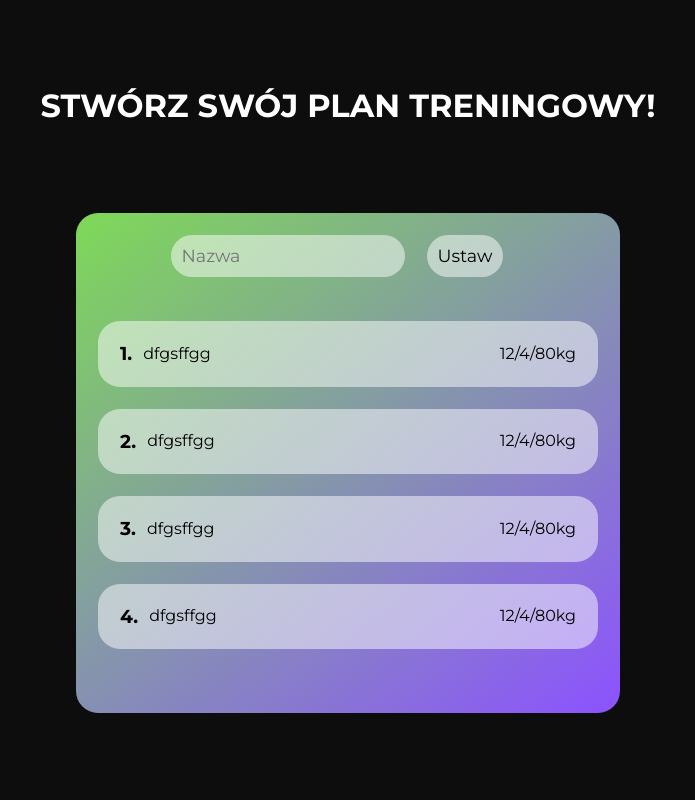
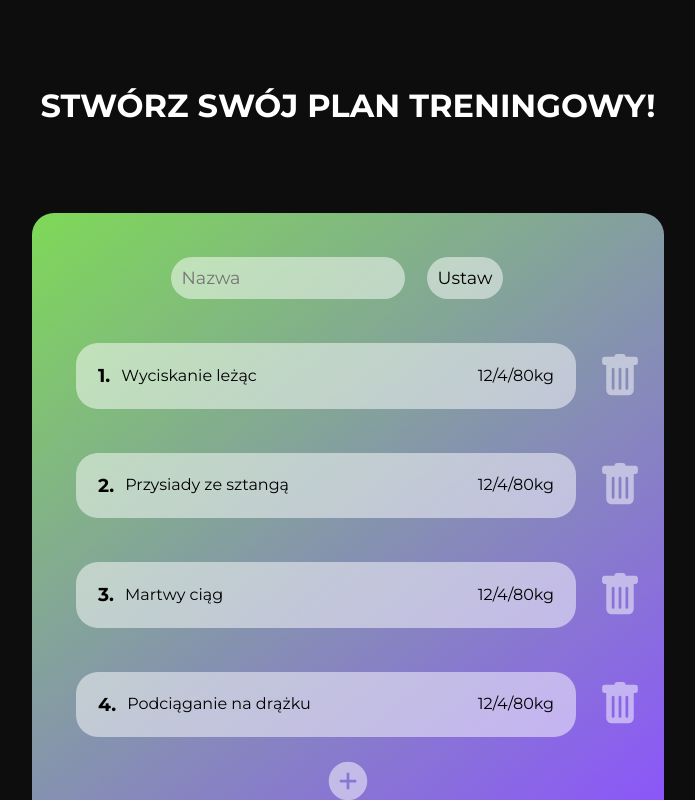
Before and after one commit to shauek97/plan-your-gainz, a React (Create React App) app: page / in a window 1280 px wide. Shown: the whole page, without its empty margins (292-987 px from the left). Built offline with nearby package versions, Linux system fonts and the light colour scheme.

Commit message:
Generating exercices from state

```diff
--- a/src/components/features/ExerciseFIeld/ExerciseField.js
+++ b/src/components/features/ExerciseFIeld/ExerciseField.js
@@ -1,16 +1,21 @@
-import styles from './ExerciseField.module.scss';
+import styles from "./ExerciseField.module.scss";
+import { BsFillTrashFill } from "react-icons/bs";
 
-export default function ExerciseField() {
-
-  return(
+export default function ExerciseField({ id, title }) {
+  return (
+    <div className={styles.exerciseRow}>
     <div className={styles.exerciseEmptyField}>
       <div className={styles.description}>
-            <h3 className={styles.exerciseId}>1.</h3>
-            <p className={styles.exrciseName}>dfgsffgg</p>
+        <h3 className={styles.exerciseId}>{id}.</h3>
+        <p className={styles.exrciseName}>{title}</p>
       </div>
       <div className={styles.exerciseParameters}>
         <p>12/4/80kg</p>
       </div>
     </div>
-  )
+    <div className={styles.trashIcon}>
+      <BsFillTrashFill />
+    </div>
+    </div>
+  );
 }
--- a/src/components/features/ExerciseFIeld/ExerciseField.module.scss
+++ b/src/components/features/ExerciseFIeld/ExerciseField.module.scss
@@ -0,0 +1,38 @@
+@import "../../../styles/settings.scss";
+
+.exerciseRow{
+    display: flex;
+}
+
+.exerciseEmptyField {
+    border-radius: $base-size;
+    font-family: $font-first;
+    display: flex;
+    justify-content: space-between;
+    align-items: center;
+    margin: $base-size;
+    min-width: 500px;
+    background-color: #ffffff80;
+    padding: $base-size;
+  }
+
+  .description {
+    display: flex;
+    align-items: center;
+    p {
+      margin: 0 $base-size * 0.5;
+    }
+  }
+
+  .exercisceParameters {
+    justify-self: end;
+  }
+
+  .trashIcon{
+    display: flex;
+    align-items: center;
+    max-width:50px;
+  font-size: $base-size*2;
+  color: #ffffff80;
+  transition: $transition;
+  }
--- a/src/components/sections/MainSection/MainCreator/MainCreator.js
+++ b/src/components/sections/MainSection/MainCreator/MainCreator.js
@@ -1,30 +1,33 @@
 import styles from "./MainCreator.module.scss";
 import { useState } from "react";
+import ExerciseField from "../../../features/ExerciseFIeld/ExerciseField";
 import { FaPencilAlt } from "react-icons/fa";
+import { AiFillPlusCircle } from "react-icons/ai";
+
 
 
 export default function MainCreator() {
   const [isName, setIsName] = useState(false);
   const [name, setName] = useState('');
-  const [exercise, setExercise] = useState([
+  const [exercises, setExercise] = useState([
     {
       id: 1,
-      title: "wyciskanie leżąc"
+      title: "Wyciskanie leżąc"
     },
 
     {
-      id: 1,
-      title: "wyciskanie leżąc"
+      id: 2,
+      title: "Przysiady ze sztangą"
     },
 
     {
-      id: 1,
-      title: "wyciskanie leżąc"
+      id: 3,
+      title: "Martwy ciąg"
     },
 
     {
-      id: 1,
-      title: "wyciskanie leżąc"
+      id: 4,
+      title: "Podciąganie na drążku"
     }
   ]);
 
@@ -52,41 +55,13 @@ export default function MainCreator() {
 
         {isName && <div className={styles.titleHolder}><p className={styles.title}>{name}</p><FaPencilAlt onClick={handlePencilClick} className={styles.icon}/></div>}
         </div>
-        <div className={styles.exerciseEmptyField}>
-          <div className={styles.description}>
-            <h3 className={styles.exerciseId}>1.</h3>
-            <p className={styles.exrciseName}>dfgsffgg</p>
-          </div>
-          <div className={styles.exerciseParameters}>
-            <p>12/4/80kg</p>
-          </div>
-        </div>
-        <div className={styles.exerciseEmptyField}>
-          <div className={styles.description}>
-            <h3 className={styles.exerciseId}>2.</h3>
-            <p className={styles.exrciseName}>dfgsffgg</p>
-          </div>
-          <div className={styles.exerciseParameters}>
-            <p>12/4/80kg</p>
-          </div>
-        </div>
-        <div className={styles.exerciseEmptyField}>
-          <div className={styles.description}>
-            <h3 className={styles.exerciseId}>3.</h3>
-            <p className={styles.exrciseName}>dfgsffgg</p>
-          </div>
-          <div className={styles.exerciseParameters}>
-            <p>12/4/80kg</p>
-          </div>
-        </div>
-        <div className={styles.exerciseEmptyField}>
-          <div className={styles.description}>
-            <h3 className={styles.exerciseId}>4.</h3>
-            <p className={styles.exrciseName}>dfgsffgg</p>
-          </div>
-          <div className={styles.exerciseParameters}>
-            <p>12/4/80kg</p>
-          </div>
+
+        {exercises.map((exercise) => (
+            <ExerciseField key={exercise.id} id={exercise.id} title={exercise.title} />
+          )
+        )}
+        <div className={styles.addingButton}>
+        <AiFillPlusCircle />
         </div>
       </div>
     </section>
--- a/src/components/sections/MainSection/MainCreator/MainCreator.module.scss
+++ b/src/components/sections/MainSection/MainCreator/MainCreator.module.scss
@@ -1,7 +1,7 @@
 @import "../../../../styles/settings.scss";
 
 .mainBox {
-  height: 500px;
+  padding: $base-size;
   max-width: 800px;
   background: rgb(126, 217, 87);
   background: linear-gradient(
@@ -81,26 +81,17 @@
   cursor: pointer;
 }
 
-.exerciseEmptyField {
-  border-radius: $base-size;
-  font-family: $font-first;
-  display: flex;
-  justify-content: space-between;
-  align-items: center;
-  margin: $base-size;
-  min-width: 500px;
-  background-color: #ffffff80;
-  padding: $base-size;
+.addingButton {
+  margin:0 auto;
+  max-width:50px;
+  font-size: $base-size*2;
+  color: #ffffff80;
+  transition: $transition;
 }
 
-.description {
-  display: flex;
-  align-items: center;
-  p {
-    margin: 0 $base-size * 0.5;
-  }
+.addingButton:hover {
+  cursor: pointer;
+  scale: 1.1;
+  font-size: $base-size*2;
+  color: #ffffff80;
 }
-
-.exercisceParameters {
-  justify-self: end;
-}
```
Lines whose indentation alone changed are shown as unchanged.
